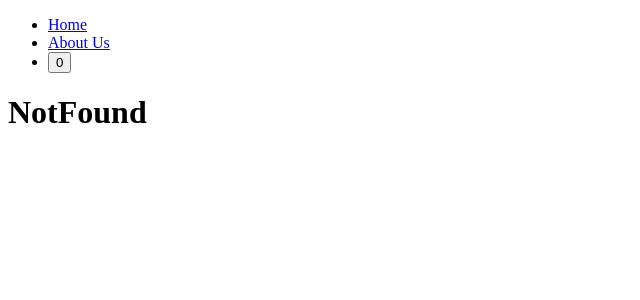
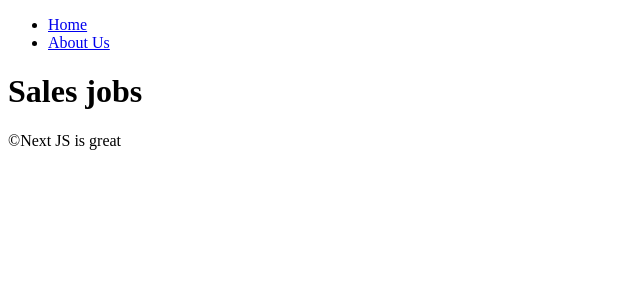
Before and after one commit to dazz6zip/Nextjs, a Next.js app: page /about-us/company/jobs/sales in a window 1280 px wide. Before the commit this address had no page. Shown: the top 300 px of the page, without its empty margins (0-640 px from the left). Built offline with nearby package versions, Linux system fonts and the light colour scheme.

Commit message:
2.7 Layouts

```diff
--- /dev/null
+++ b/app/about-us/company/jobs/sales/page.tsx
@@ -0,0 +1,10 @@
+export default function SalesComponent() {
+  return <h1>Sales jobs</h1>;
+}
+
+// 현재 렌더링되고 있는 형식
+// <Layout>
+//     <AboutUsLayout>
+//         <Sales/>
+//     </AboutUsLayout>
+// </Layout>
--- /dev/null
+++ b/app/about-us/layout.tsx
@@ -0,0 +1,14 @@
+// 특정 경로에서만 사용하는 레이아웃 지정 가능
+// 상쇄되는 것이 아닌 중첩되는 것!
+export default function AboutUsLayout({
+  children,
+}: {
+  children: React.ReactNode;
+}) {
+  return (
+    <div>
+      {children}
+      &copy;Next JS is great{" "}
+    </div>
+  );
+}
--- a/app/about-us/page.tsx
+++ b/app/about-us/page.tsx
@@ -1,9 +1,6 @@
-import Navigation from "../../components/navigation";
-
 export default function AboutUs() {
   return (
     <div>
-      <Navigation />
       <h1>AboutUs</h1>
     </div>
   );
--- a/app/layout.tsx
+++ b/app/layout.tsx
@@ -1,10 +1,14 @@
-// 자동 생성된 파일
-// 삭제해도 자동 감지로 재생성됨
+import Navigation from "../components/navigation";
 
 export const metadata = {
   title: "Next.js",
   description: "Generated by Next.js",
 };
+
+// next.js는 layout를 먼저 렌더링한 뒤 하위 요소 렌더링!
+// 하위 요소 : url을 확인하여 렌더링하는 것
+
+// 기존 React 방식에서 사용했던 Layout을 위한 App에서 사용했던 Route 같은 개념
 
 export default function RootLayout({
   children,
@@ -13,7 +17,10 @@
 }) {
   return (
     <html lang="en">
-      <body>{children}</body>
+      <body>
+        <Navigation />
+        {children}
+      </body>
     </html>
   );
 }
--- a/components/navigation.tsx
+++ b/components/navigation.tsx
@@ -17,11 +17,6 @@
           <Link href="/about-us">About Us</Link>
           {path === "/about-us" ? " 🍅" : ""}
         </li>
-        {/* a 태그를 클릭할 경우 link component가 처리하여 새로고침하지 않음 */}
-        <li>
-          <button onClick={() => setCount((c) => c + 1)}>{count}</button>
-          {/* 출력 초기 (JavaScript가 로드되기 전) 에는 단순한 HTML 이기 때문에 작동하지 않음 */}
-        </li>
       </ul>
     </nav>
   );
```
Also changed, not shown: app/page.tsx (+0 -17 lines).
